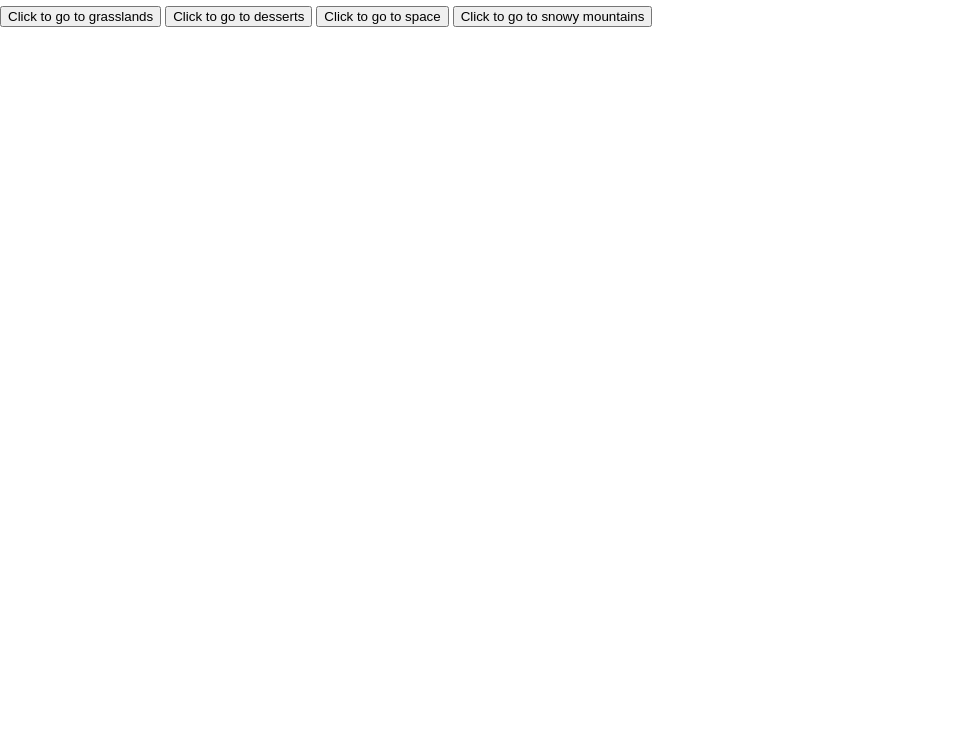
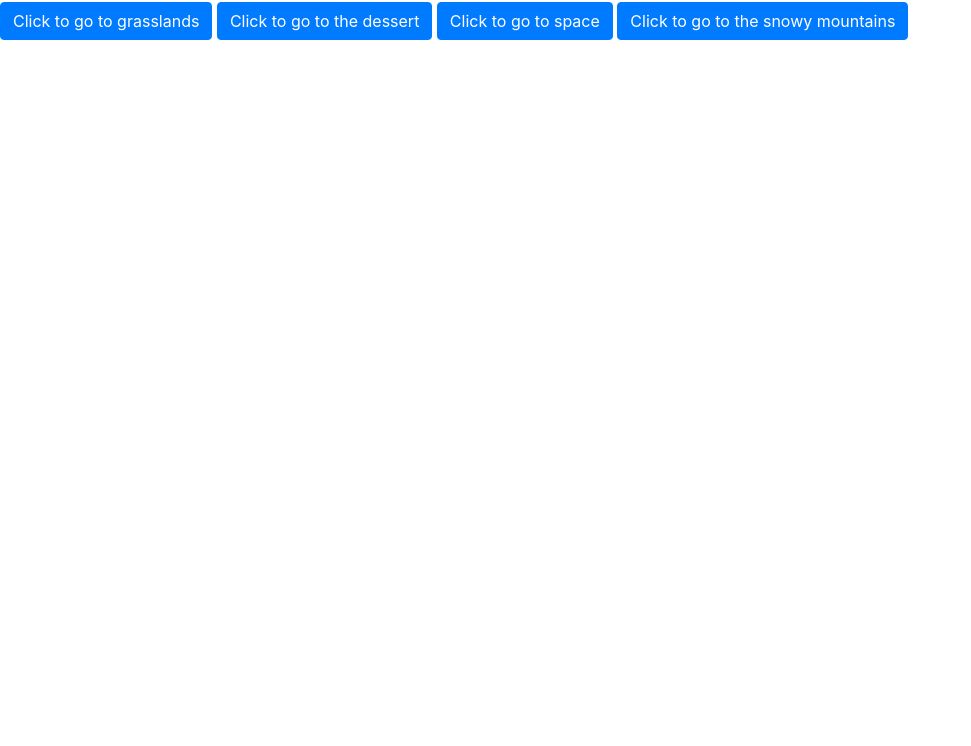
Before and after one commit to gracielnunciob/GRAPHIX_MP, a website: page index.html in a window 1280 px wide. Shown: the part 54-800 px from the top of the page, without its empty margins (0-971 px from the left). Drawn offline with nearby package versions, Linux system fonts and the light colour scheme.

Commit message:
design to buttons ehehe

```diff
--- a/index.html
+++ b/index.html
@@ -10,7 +10,14 @@
             background: red;
         }
 
+        .btn-primary{
+            margin-bottom: 10px;
+        }
+
     </style>
+
+    <link rel="stylesheet" href="https://stackpath.bootstrapcdn.com/bootstrap/4.3.1/css/bootstrap.min.css" integrity="sha384-ggOyR0iXCbMQv3Xipma34MD+dH/1fQ784/j6cY/iJTQUOhcWr7x9JvoRxT2MZw1T" crossorigin="anonymous">
+
 </head>
 <body>
 
@@ -24,11 +31,18 @@
 
     <h1 id="instructions">Click here to move around the view<img src="https://alignvisual.com/wp-content/uploads/icon-360_2-300x194.png" style=" vertical-align: text-bottom; width:50px;"></h1>
 
-    <button id="changeGrass">Click to go to grasslands</button>
+    <button type="button" class="btn btn-primary" id="changeGrass">Click to go to grasslands</button>
+    <button type="button" class="btn btn-primary" id="changeDessert">Click to go to the dessert</button>
+    <button type="button" class="btn btn-primary" id="changeSpace">Click to go to space</button>
+    <button type="button" class="btn btn-primary" id="changeMountain">Click to go to the snowy mountains</button>
+
+<!--
+
     <button id="changeDessert">Click to go to desserts</button>
     <button id="changeSpace">Click to go to space</button>
     <button id="changeMountain">Click to go to snowy mountains</button>
 
+-->
 
     <script>
           var camera, scene, renderer;
@@ -180,7 +194,7 @@
             renderer.render(scene, camera);
           }
 
-          //Change background
+          //Change Grass
           changeGrass.onclick = function(){
 
               var cube = new THREE.CubeGeometry(1000, 1000, 1000);
@@ -229,7 +243,7 @@
           }
 
 
-          //Change background
+          //Change Space
           changeSpace.onclick = function(){
 
               var cube = new THREE.CubeGeometry(1000, 1000, 1000);
```
